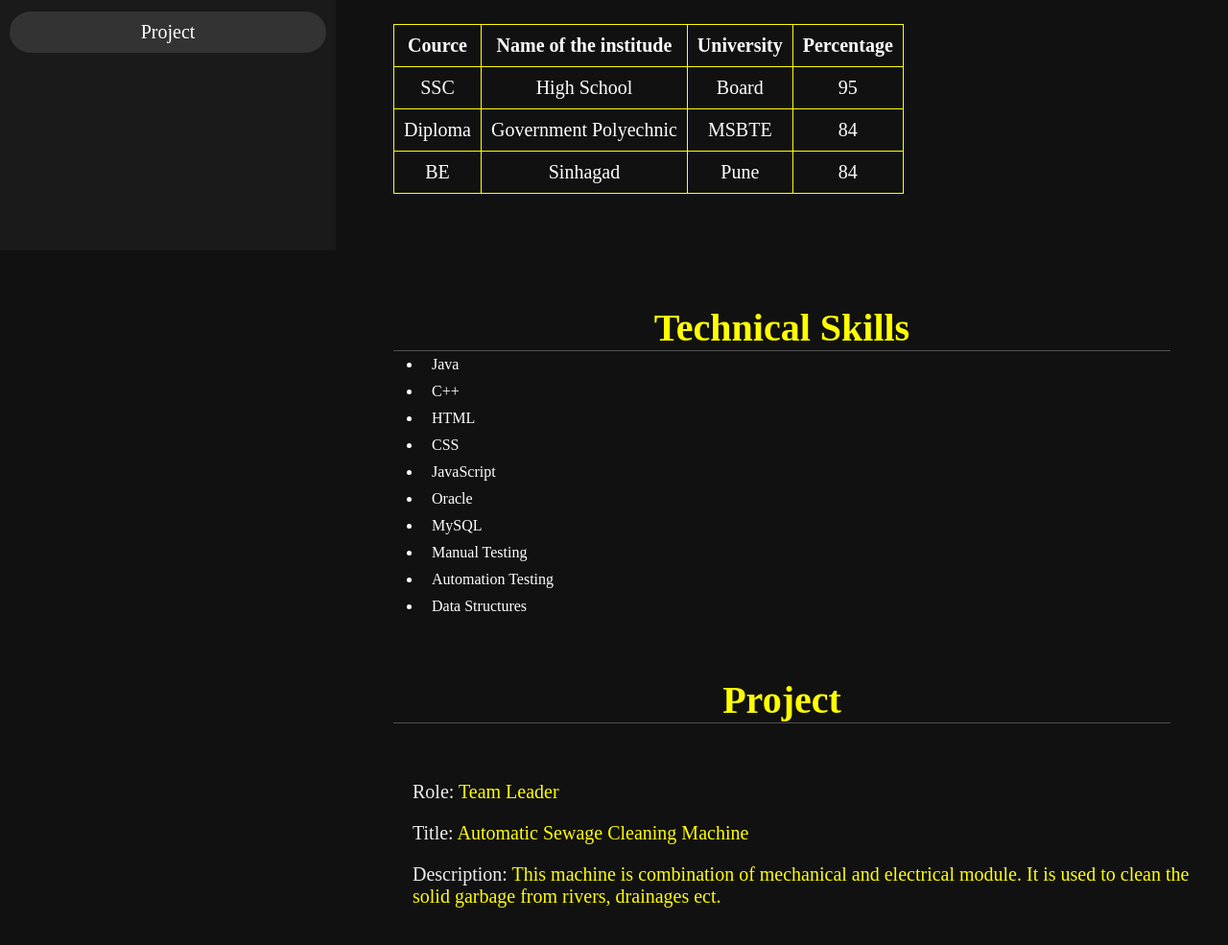
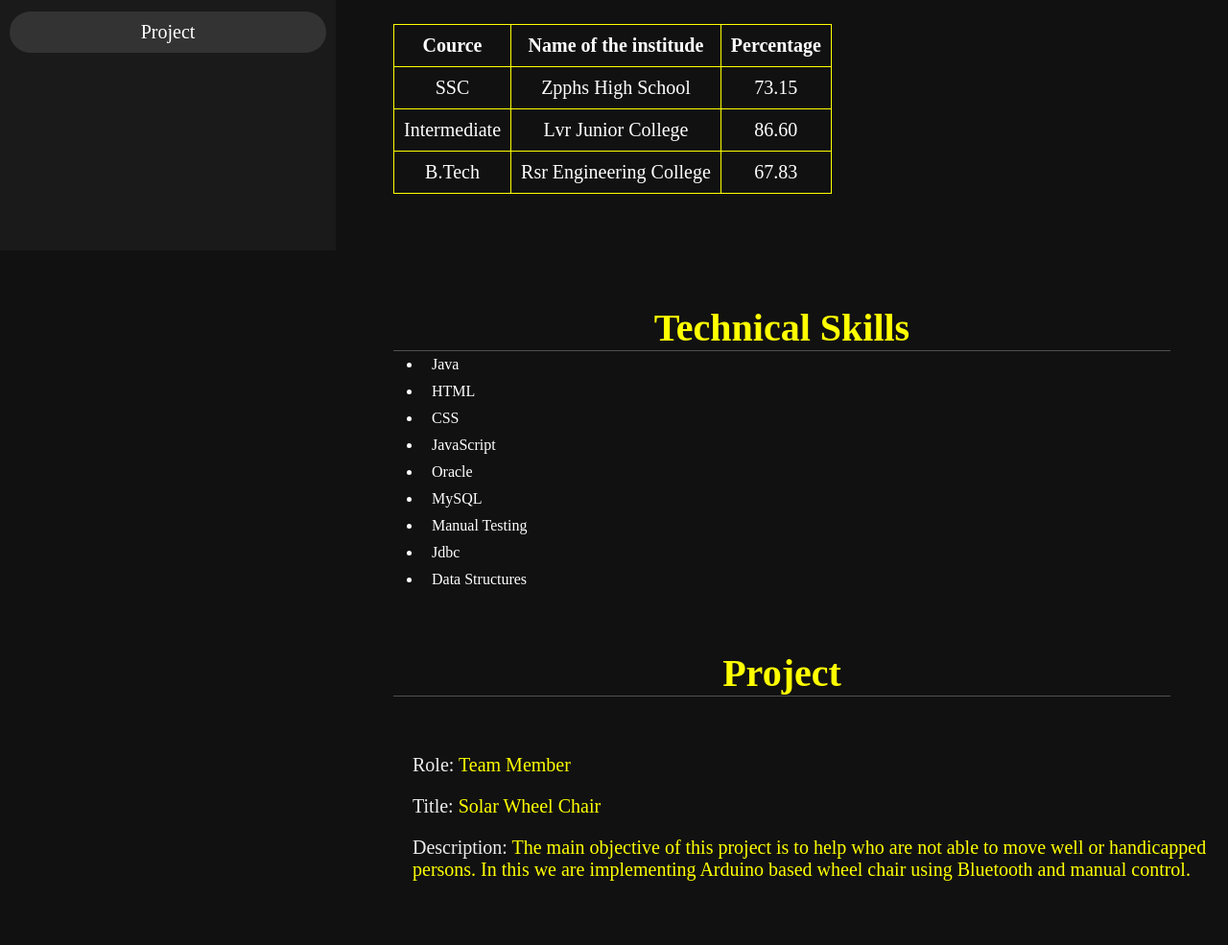
Before and after one commit to Harishhrds/harish.github.io, a plain HTML site: page index.html in a window 1280 px wide. Shown: the part 539-1524 px from the top of the page at 96% size. Drawn offline with Linux system fonts and the light colour scheme.

Commit message:
Update index.html

```diff
--- a/index.html
+++ b/index.html
@@ -10,8 +10,8 @@
 <body>
     <header>
        <div class="user">
-       <img src="photo.jpg">
-       <h5 class="nm">Akula Harish </h5>
+       <img src="image.jpg">
+       <h5 class="nm">Akula Harish</h5>
        <p class="jb">Student</p>
        </div>
        <nav class="nv">
@@ -29,7 +29,7 @@
         <div class="det">
              <h3><span>Name: </span>Akula Harish</h3>
              <h3><span>Age: </span>22</h3>
-             <h3><span>Gender: </span>male</h3>
+             <h3><span>Gender: </span>Male</h3>
              <h3><span>Email: </span>akulaharish23@gmail.com</h3>
              <h3><span>Phone_no: </span>6300598752</h3>
         </div>
@@ -41,26 +41,22 @@
         <tr>
             <th>Cource</th>
             <th>Name of the institude</th>
-            <th>University</th>
             <th>Percentage</th>
         </tr>
         <tr>
             <td>SSC</td>
-            <td>High School</td>
-            <td>Board</td>
-            <td>95</td>
+            <td>Zpphs High School</td>
+            <td>73.15</td>
         </tr>
         <tr>
-            <td>Diploma</td>
-            <td>Government Polyechnic </td>
-            <td>MSBTE</td>
-            <td>84</td>
+            <td>Intermediate</td>
+            <td>Lvr Junior College </td>
+            <td>86.60</td>
         </tr>
         <tr>
-            <td>BE</td>
-            <td>Sinhagad</td>
-            <td>Pune</td>
-            <td>84</td>
+            <td>B.Tech</td>
+            <td>Rsr Engineering College</td>
+            <td>67.83</td>
         </tr>
     </table>
 </section>
@@ -70,14 +66,13 @@
     <div>
     <ul id="lis">
         <li>Java</li>
-        <li>C++</li>
         <li>HTML</li>
         <li>CSS</li>
         <li>JavaScript</li>
         <li>Oracle</li>
         <li>MySQL</li>
         <li>Manual Testing</li>
-        <li>Automation Testing</li>
+        <li>Jdbc</li>
         <li>Data Structures</li>
     </ul>
 </div>
@@ -86,10 +81,10 @@
     <h1 class="heading"><span>Project</span></h1>
     <div class="Row">
         <div class="det">
-    <h3><span>Role: </span>Team Leader</h3>
-    <h3><span>Title: </span>Automatic Sewage Cleaning Machine</h3>
-    <h3><span>Description: </span>This machine is combination of mechanical and electrical module.
-                                   It is used to clean the solid garbage from rivers, drainages ect. </h3>
+    <h3><span>Role: </span>Team Member</h3>
+    <h3><span>Title: </span>Solar Wheel Chair</h3>
+    <h3><span>Description: </span>The main objective of this project is to help who are not able to move well or handicapped persons.
+In this we are implementing Arduino based wheel chair using Bluetooth and manual control.  </h3>
             </div>
 </div>
 </section>
```
